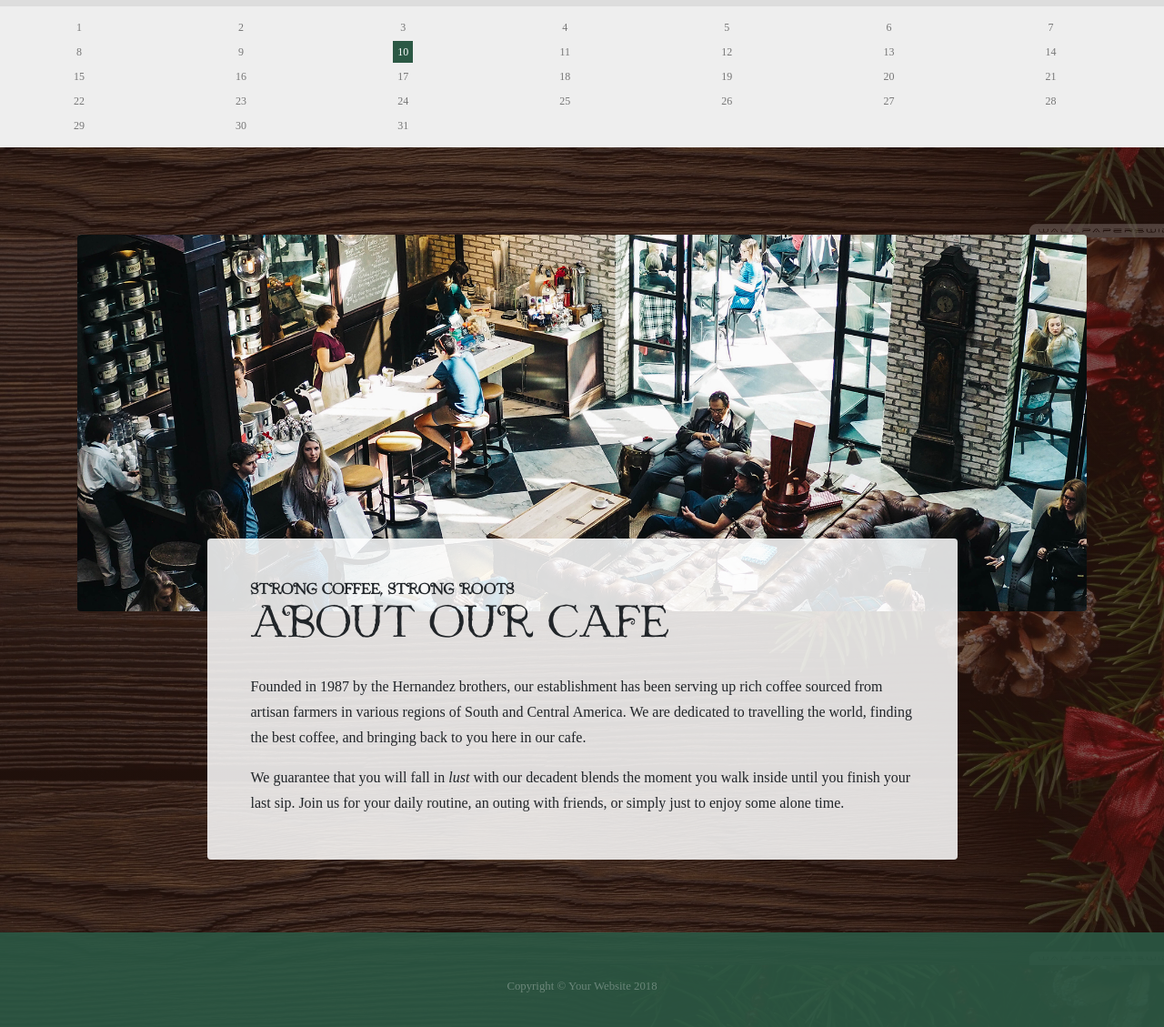
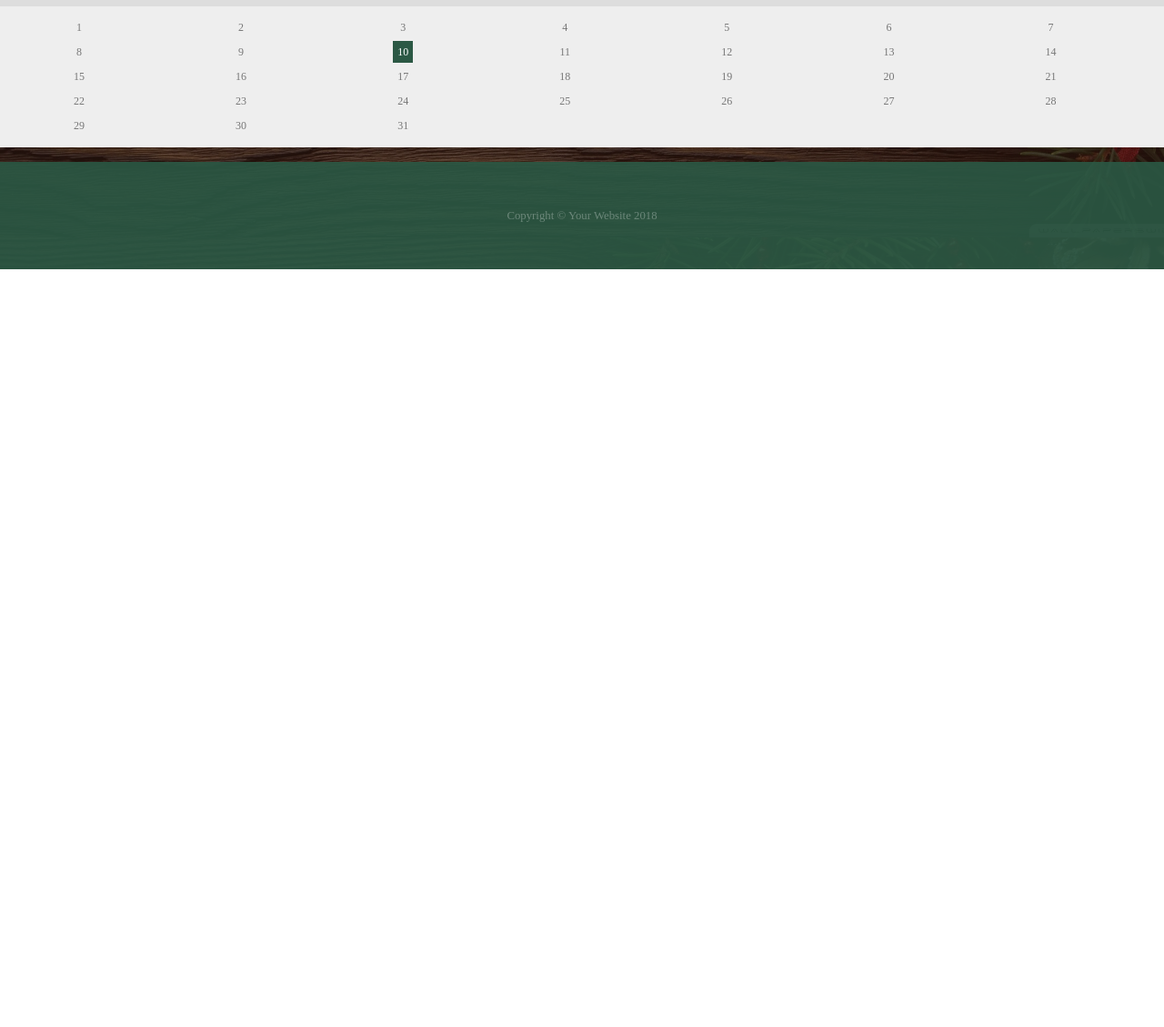
Before and after one commit to emilybaker-king/Book-Santa, a website: page store.html in a window 1280 px wide. Shown: the part 539-1668 px from the top of the page at 91% size. After the commit the page ends 835 px from the top, so only its background shows below. Drawn offline with Linux system fonts and the light colour scheme.

Commit message:
removed part of the template on store.html

```diff
--- a/store.html
+++ b/store.html
@@ -132,27 +132,6 @@
       </div>
   </div>
 
-    <section class="page-section about-heading">
-      <div class="container">
-        <img class="img-fluid rounded about-heading-img mb-3 mb-lg-0" src="img/about.jpg" alt="">
-        <div class="about-heading-content">
-          <div class="row">
-            <div class="col-xl-9 col-lg-10 mx-auto">
-              <div class="bg-faded rounded p-5">
-                <h2 class="section-heading mb-4">
-                  <span class="section-heading-upper">Strong Coffee, Strong Roots</span>
-                  <span class="section-heading-lower">About Our Cafe</span>
-                </h2>
-                <p>Founded in 1987 by the Hernandez brothers, our establishment has been serving up rich coffee sourced from artisan farmers in various regions of South and Central America. We are dedicated to travelling the world, finding the best coffee, and bringing back to you here in our cafe.</p>
-                <p class="mb-0">We guarantee that you will fall in
-                  <em>lust</em>
-                  with our decadent blends the moment you walk inside until you finish your last sip. Join us for your daily routine, an outing with friends, or simply just to enjoy some alone time.</p>
-              </div>
-            </div>
-          </div>
-        </div>
-      </div>
-    </section>
 
     <footer class="footer text-faded text-center py-5">
       <div class="container">
```
Also changed, not shown: 1 other file.
